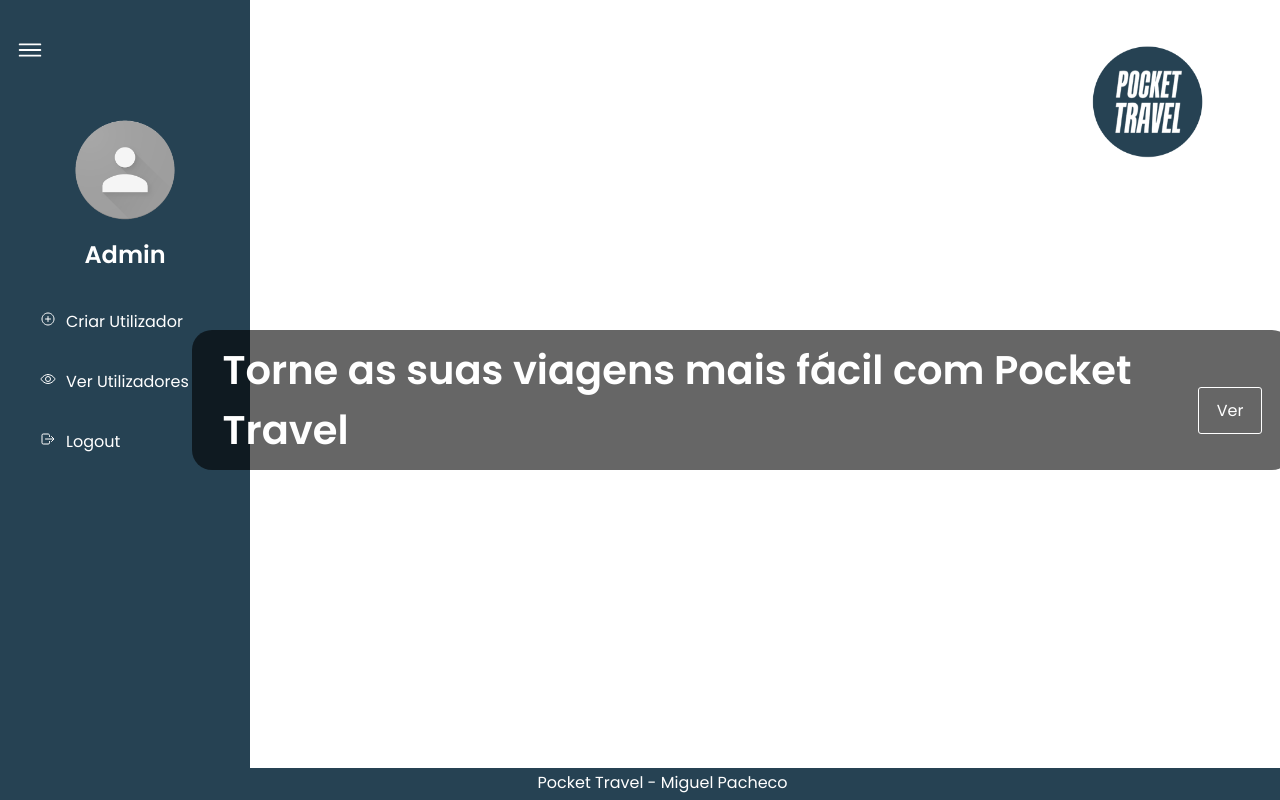
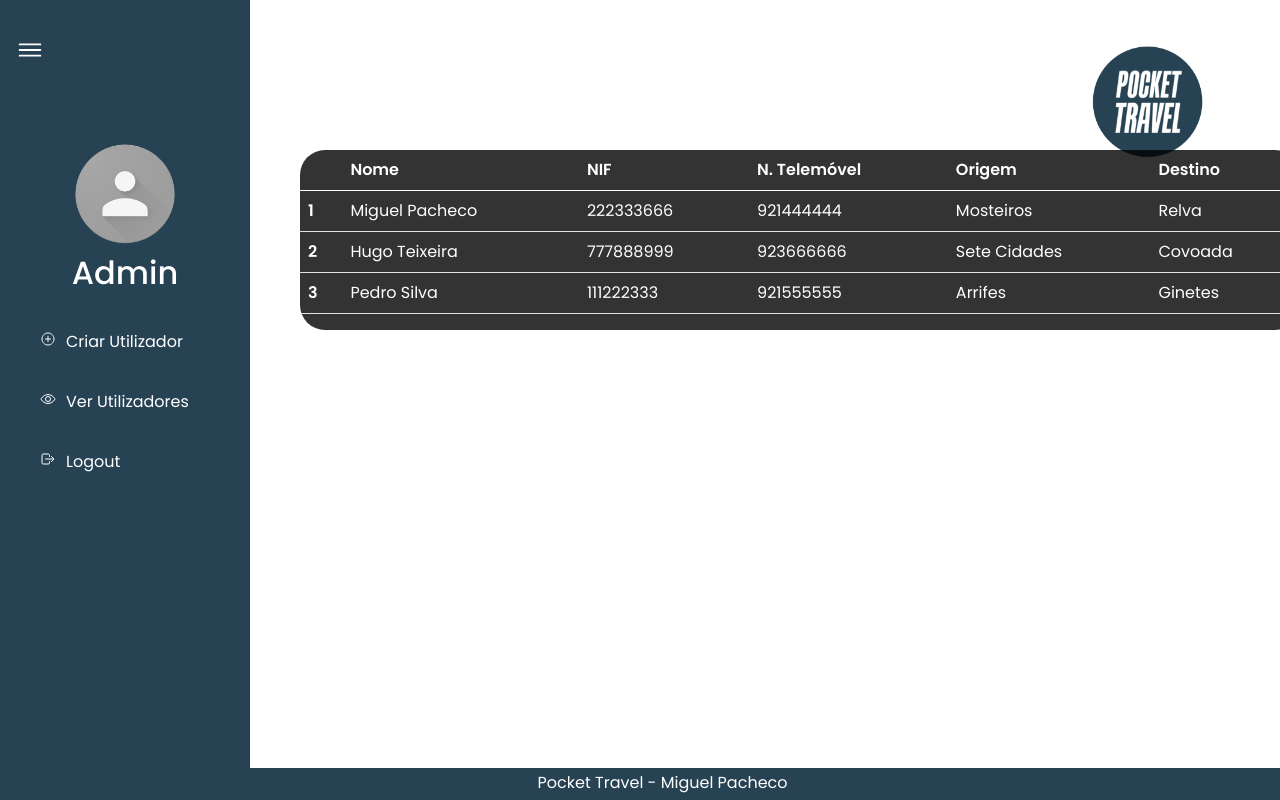
Before and after one commit to MiguelOliveiraPacheco/Poket_travel_linux, a website: page public/view/verUtilizadores.html in a window 1280 px wide. Drawn offline with nearby package versions, Linux system fonts and the light colour scheme.

Commit message:
Tabela Ver Utilizadores

```diff
--- a/public/css/style.css
+++ b/public/css/style.css
@@ -339,6 +339,17 @@
     background-image: linear-gradient(rgba(0,0,0,0.6),rgba(0,0,0,0.6));
     width: 1000px;
     margin-left: 300px;
-    margin-top: 30px;
+    margin-top: -25px;
     border-radius: 25px;
   }
+
+/* TABELA VER UTILIZADORES */
+  .tabela{
+    background-image: linear-gradient(rgba(0,0,0,0.8),rgba(0,0,0,0.8));
+    position: absolute;
+    width: 1000px;
+    height: auto;
+    margin-left: 300px;
+    margin-top: 150px;
+    border-radius: 25px;
+  }
--- a/public/view/verUtilizadores.html
+++ b/public/view/verUtilizadores.html
@@ -4,6 +4,8 @@
     <head>
         <meta charset="utf-8">
         <meta name="viewport" content="width=device-width, initial-scale=1.0">
+        <link href="https://cdn.jsdelivr.net/npm/bootstrap@5.0.2/dist/css/bootstrap.min.css" rel="stylesheet"
+    integrity="sha384-EVSTQN3/azprG1Anm3QDgpJLIm9Nao0Yz1ztcQTwFspd3yD65VohhpuuCOmLASjC" crossorigin="anonymous">
         <link href="../css/style.css" rel="stylesheet">
         <title>Pocket Travel</title>
     </head>
@@ -35,19 +37,57 @@
                 </div>
                 <!-- FINAL DO SIDEBAR -->
 
+                <div class="content">
+                    <div class="tabela">
+                        <table class="table  letras">
+                            <thead>
+                            <tr>
+                                <th scope="col"></th>
+                                <th scope="col">Nome</th>
+                                <th scope="col">NIF</th>
+                                <th scope="col">N. Telemóvel</th>
+                                <th scope="col">Origem</th>
+                                <th scope="col">Destino</th>
+                            </tr>
+                            </thead>
+                            <tbody>
+
+                            <tr>
+                                <th scope="row">1</th>
+                                <td>Miguel Pacheco</td>
+                                <td>222333666</td>
+                                <td>921444444</td>
+                                <td>Mosteiros</td>
+                                <td>Relva</td>
+                            </tr>
+
+                            <tr>
+                                <th scope="row">2</th>
+                                <td>Hugo Teixeira</td>
+                                <td>777888999</td>
+                                <td>923666666</td>
+                                <td>Sete Cidades</td>
+                                <td>Covoada</td>
+                            </tr>
+
+                            <tr>
+                                <th scope="row">3</th>
+                                <td>Pedro Silva</td>
+                                <td>111222333</td>
+                                <td>921555555</td>
+                                <td>Arrifes</td>
+                                <td>Ginetes</td>
+                            </tr>
+
+                            </tbody>
+                        </table>
+                    </div>
+                </div>
 
 
-                <div class="content">
-                    <section class="principal">
-                            <h2>Torne as suas viagens mais fácil com Pocket Travel</h2>
-                            <div class ="links">
-                                <a href ="../view/admin.html">Ver</a>
-                            </div>
-                        </section>
-                </div>
 
                 <footer>
-                    <p>Pocket Travel - Miguel Pacheco</p>
+                    <p2>Pocket Travel - Miguel Pacheco</p2>
                 </footer>
 
                 <script type="module" src="https://unpkg.com/ionicons@5.5.2/dist/ionicons/ionicons.esm.js"></script>
```
Also changed, not shown: public/view/criarUtilizadores.html (+3 -0 lines), public/uploads/125445666.jpg (deleted), public/uploads/555666999.jpg (added).
